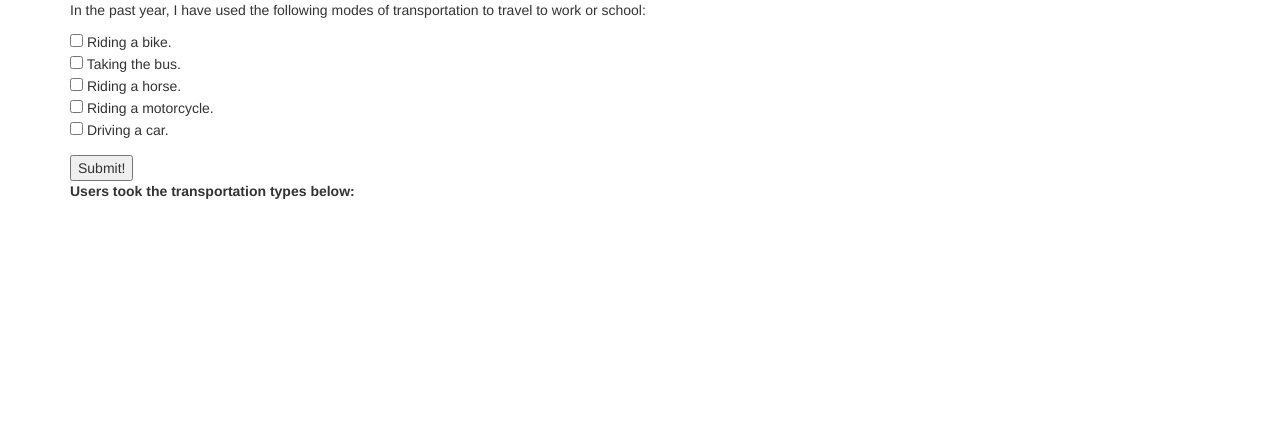
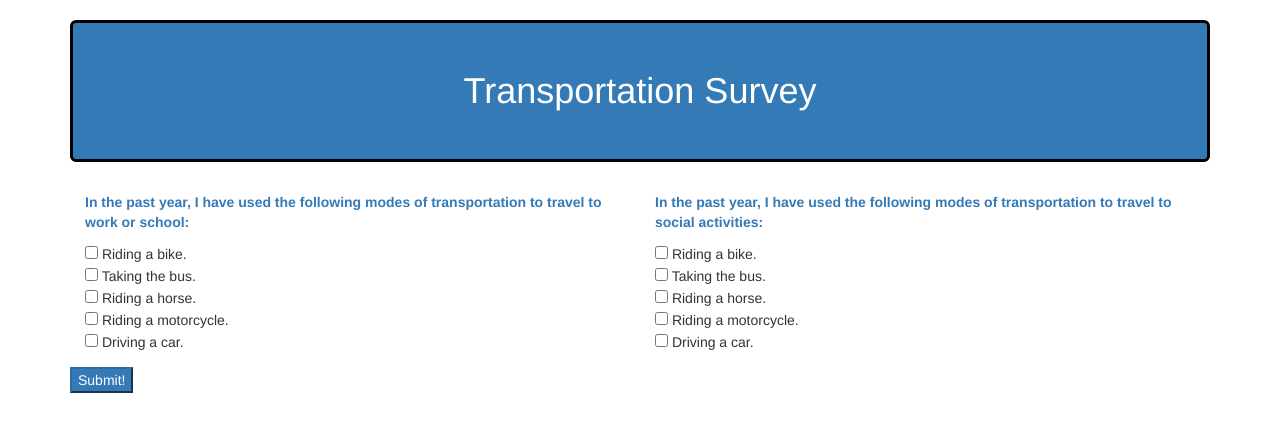
Before and after one commit to DLopez6877/transport, a plain HTML site: page index.html in a window 1280 px wide. Drawn offline with Linux system fonts and the light colour scheme.

Commit message:
add style to jumbotron and <p>, set form groups to columns in css/styles.css, add second question to index.html and js/scripts.js

```diff
--- a/css/styles.css
+++ b/css/styles.css
@@ -0,0 +1,15 @@
+#work-responses, #fun-responses {
+  display: none;
+}
+
+.jumbotron {
+  text-align: center;
+  background-color: #337ab7;
+  color: white;
+  border: medium solid black;
+}
+
+#transport-form p {
+  font-weight: bold;
+  color: #337ab7;
+}
--- a/index.html
+++ b/index.html
@@ -9,8 +9,9 @@
   </head>
   <body>
     <div class="container">
+      <h1 class="jumbotron">Transportation Survey</h1>
       <form id="transport-form">
-        <div class="transport-work form-group">
+        <div class="transport-work form-group col-sm-6">
           <p>In the past year, I have used the following modes of transportation to travel to work or school:</p>
           <input type="checkbox" name="work-transportation" value="bike"> Riding a bike.<br>
           <input type="checkbox" name="work-transportation" value="bus"> Taking the bus.<br>
@@ -18,14 +19,22 @@
           <input type="checkbox" name="work-transportation" value="motorcycle"> Riding a motorcycle.<br>
           <input type="checkbox" name="work-transportation" value="car"> Driving a car.<br>
         </div>
-        <div class="transport-fun">
-
+        <div class="transport-fun form-group col-sm-6">
+          <p>In the past year, I have used the following modes of transportation to travel to social activities:</p>
+          <input type="checkbox" name="fun-transportation" value="bike"> Riding a bike.<br>
+          <input type="checkbox" name="fun-transportation" value="bus"> Taking the bus.<br>
+          <input type="checkbox" name="fun-transportation" value="horse"> Riding a horse.<br>
+          <input type="checkbox" name="fun-transportation" value="motorcycle"> Riding a motorcycle.<br>
+          <input type="checkbox" name="fun-transportation" value="car"> Driving a car.<br>
         </div>
-        <button type="submit">Submit!</button>
+        <button type="submit" class="btn-primary">Submit!</button>
       </form>
-      <div class="initially-hidden" id="transport-responses">
-        <span>
-          <p><strong>Users took the transportation types below:</strong></p>
+      <div>
+        <span id="work-responses">
+          <p><strong>Users took the transportation types below to get to work or school:</strong></p>
+        </span>
+        <span id="fun-responses">
+          <p><strong>Users took the transportation types below to get to their social life:</strong></p>
         </span>
       </div>
     </div> <!--end container -->
--- a/js/scripts.js
+++ b/js/scripts.js
@@ -0,0 +1,18 @@
+$(function() {
+  $("#transport-form").submit(function(event) {
+    $("input:checkbox[name=work-transportation]:checked").each(function() {
+      var workResponses = $(this).val();
+      $("#work-responses").append(workResponses + "<br>");
+    });
+
+    $("input:checkbox[name=fun-transportation]:checked").each(function() {
+      var funResponses = $(this).val();
+      $("#fun-responses").append(funResponses + "<br>");
+    });
+
+    $("#work-responses").fadeIn(500);
+    $("#fun-responses").fadeIn(500);
+    $("#transport-form").hide();
+    event.preventDefault();
+  });
+});
```
